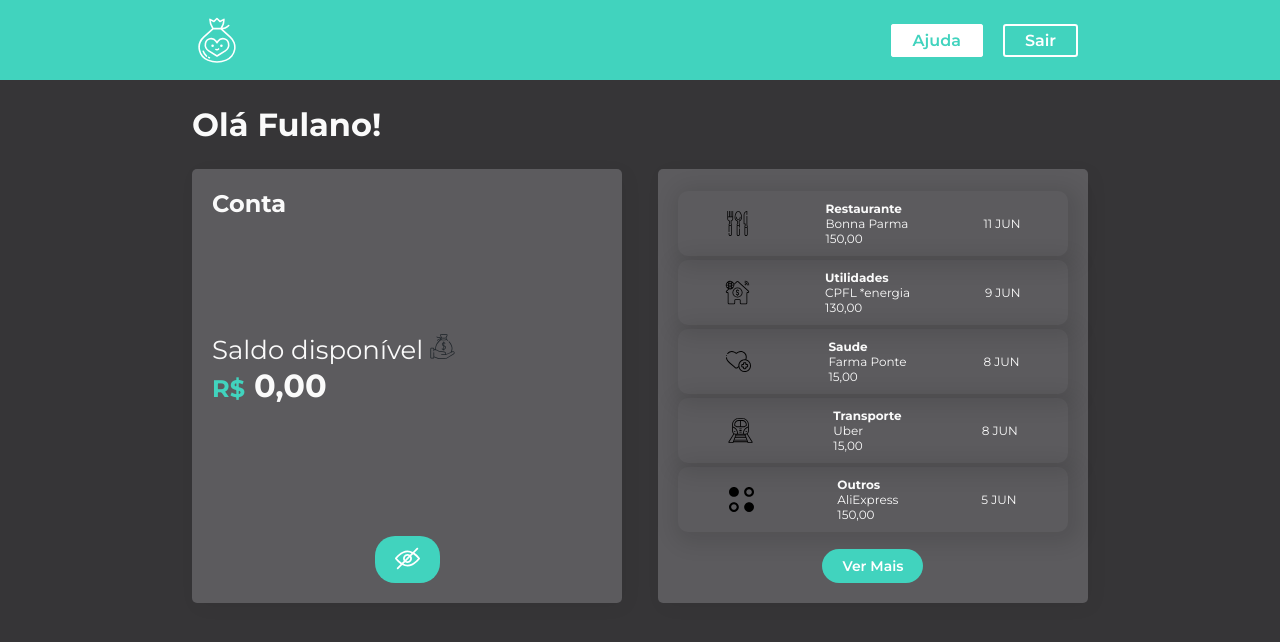
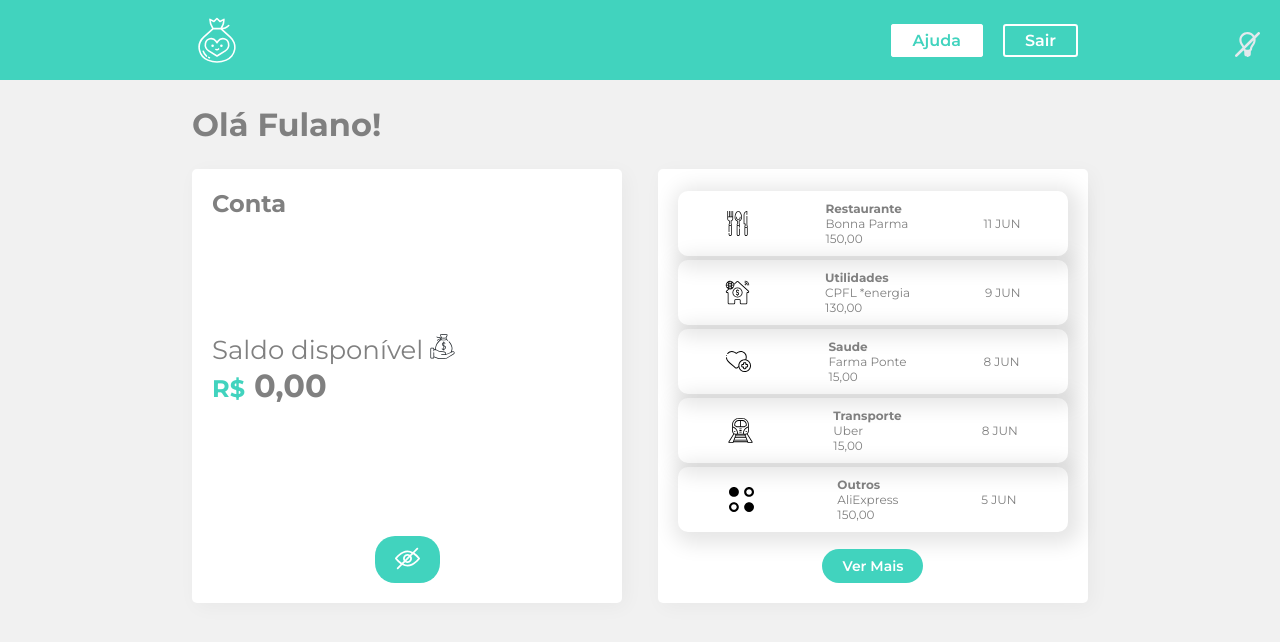
Before and after one commit to mateus-azevedo/learning-react-js, a React (Create React App) app in the folder react_styled-components/: page / in a window 1280 px wide. Shown: the top 642 px of the page. Built offline with nearby package versions, Linux system fonts and the light colour scheme.

Commit message:
criado o switcher do tema

```diff
--- a/react_styled-components/src/App.js
+++ b/react_styled-components/src/App.js
@@ -1,15 +1,28 @@
-import React from "react";
+import React, { useState } from "react";
 import { ThemeProvider } from "styled-components";
 import { temaClaro, temaEscuro } from "./Components/UI/temas";
 
 import Cabecalho from "./Components/Cabecalho";
 import Container from "./Components/Container";
 import { GlobalStyle } from "./Components/GlobalStyle";
+import { BtnTema } from "./Components/UI";
+import SwitcherTema from "./Components/SwitcherTema";
 
 function App() {
+  const [tema, setTema] = useState(true);
+
+  const toggleTema = () => {
+    setTema((tema) => !tema);
+  };
+
   return (
-    <ThemeProvider theme={temaEscuro}>
+    <ThemeProvider theme={tema ? temaClaro : temaEscuro}>
       <GlobalStyle />
+
+      <BtnTema onClick={toggleTema}>
+        <SwitcherTema tema={tema} />
+      </BtnTema>
+
       <Cabecalho />
       <Container />
     </ThemeProvider>
--- /dev/null
+++ b/react_styled-components/src/Components/SwitcherTema/index.jsx
@@ -0,0 +1,9 @@
+import React from "react";
+import ThemeOn from "../../assets/images/themeOn.svg";
+import ThemeOff from "../../assets/images/themeOff.svg";
+import { Icone } from "../UI";
+
+const claro = <Icone src={ThemeOn} alt="Tema Claro" />;
+const escuro = <Icone src={ThemeOff} alt="Tema Escuro" />;
+
+export default ({ tema }) => (tema ? escuro : claro);
--- a/react_styled-components/src/Components/UI/index.js
+++ b/react_styled-components/src/Components/UI/index.js
@@ -43,3 +43,12 @@
   font-weight: 700;
   font-size: 32px;
 `;
+
+export const BtnTema = styled.button`
+  position: absolute;
+  top: 4vh;
+  right: 20px;
+  background-color: inherit;
+  border: none;
+  cursor: pointer;
+`;
```
